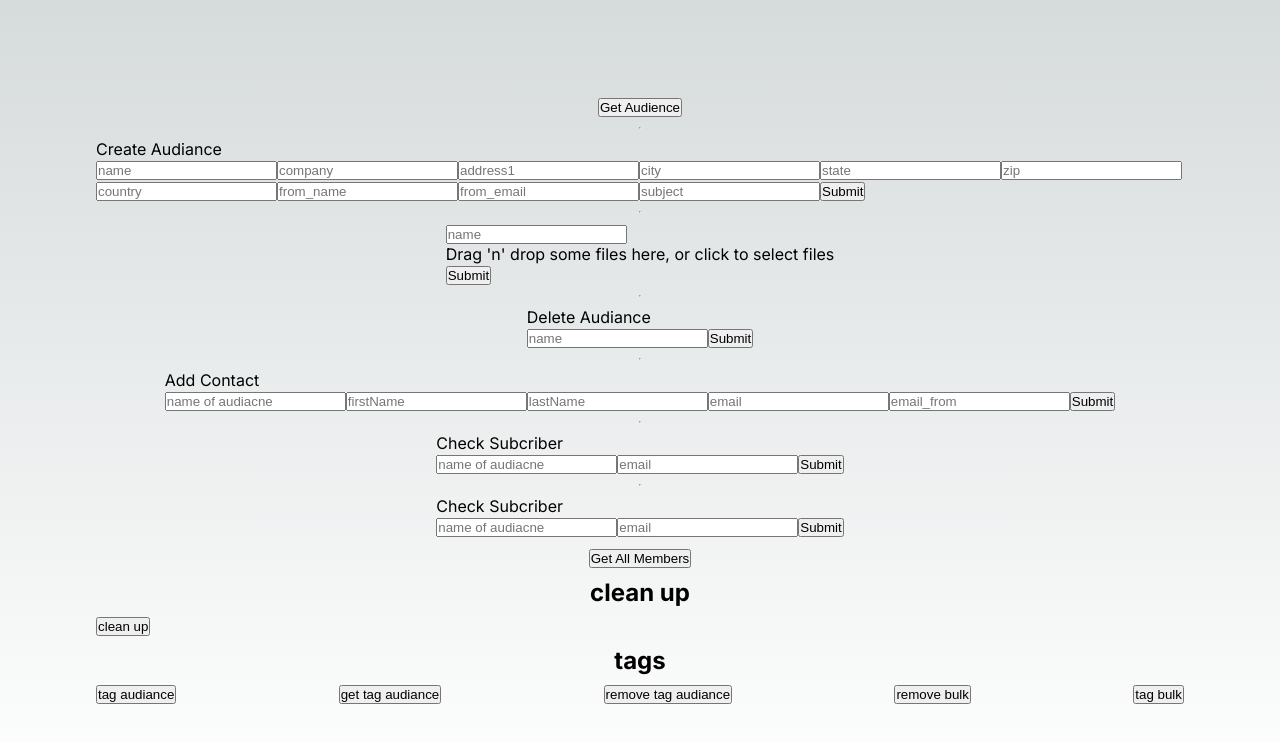
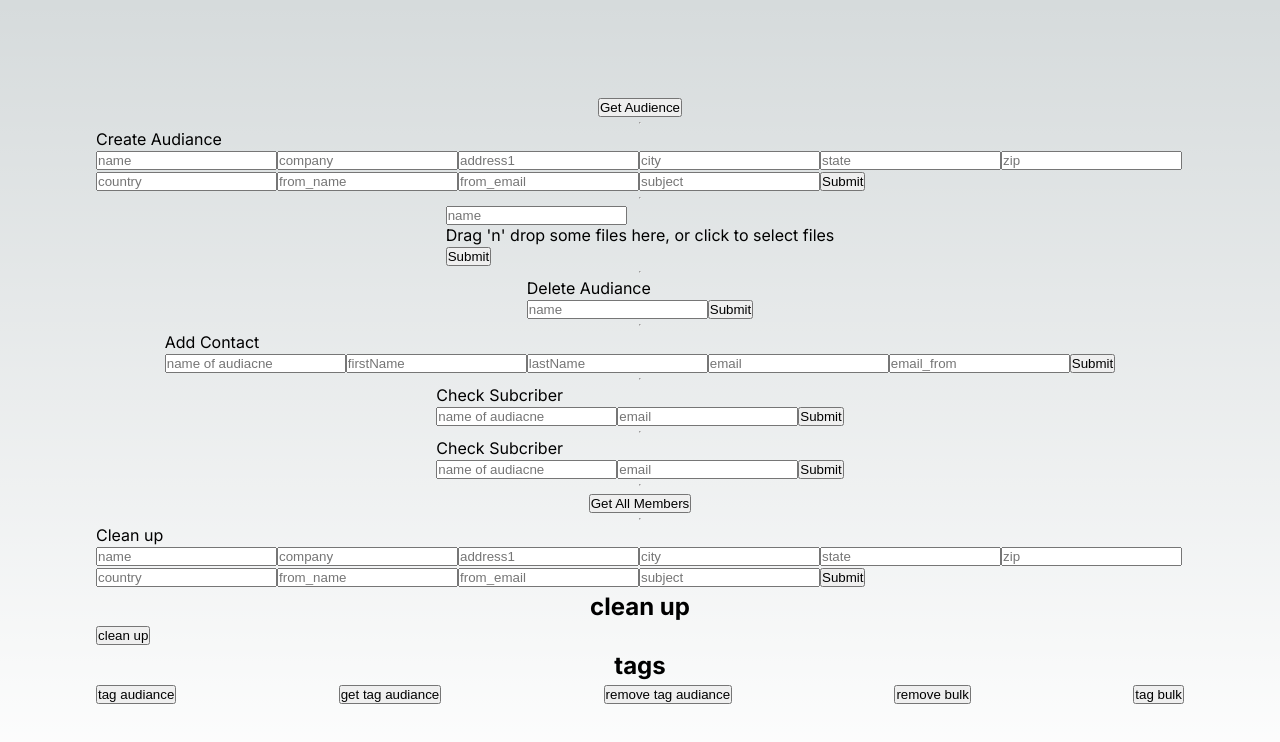
Before and after one commit to tumi267/mailChimpCleanup, a Next.js app: page / in a window 1280 px wide. Shown: the top 742 px of the page. Built offline with nearby package versions, Linux system fonts and the light colour scheme.

Commit message:
clean component

```diff
--- a/src/app/api/cleanUp/route.js
+++ b/src/app/api/cleanUp/route.js
@@ -8,7 +8,7 @@ export async function POST(req) {
         apiKey: process.env.mailChimp,  // Mailchimp API key
         server: process.env.prefix,     // Mailchimp server prefix (e.g., 'us1')
     });
-
+    const details= await req.json()
     try {
         // Fetch the list of all members
         const listdata = await fetch(`${process.env.DomainURL}/api/getAllMembers`, {
@@ -40,12 +40,13 @@ export async function POST(req) {
         }).map(e => emailTracker[e.member.email_address]);
 
         // Create a new audience
-        // has to take in body
+
         const newAudience = await fetch(`${process.env.DomainURL}/api/createAudiance`, {
             method: 'POST',
             headers: {
                 'Content-Type': 'application/json'
-            }
+            },
+            body:JSON.stringify(details)
         });
 
         const res = await newAudience.json();
--- a/src/app/components/BtnCall/Cleanup.js
+++ b/src/app/components/BtnCall/Cleanup.js
@@ -1,8 +1,102 @@
 'use client'
 
+import { useState } from "react"
+
 function Cleanup() {
+    const [details,setDetails]=useState({
+        name: "",
+        company: "",
+        address1: "",
+        city: "",
+        state: "",
+        zip: "",
+        country: "",
+        from_name: "",
+        from_email: "",
+        subject: "",
+        language: "EN_US"
+    })
+    const handleSubmit = async (event) => {
+        event.preventDefault()
+
+        // // Handle the submission of the form with the audience data
+        const res=await fetch('/api/cleanUp',{
+          method:'POST',
+          headers:{'Content-Type':'application/json'},
+          body:JSON.stringify(details)
+        })
+        const msg=await res.json()
+
+        alert(msg.msg)
+      }
   return (
-    <div>Clean up</div>
+    <div>Clean up
+ <form onSubmit={handleSubmit}>
+        <input
+          type="text"
+          placeholder="name"
+          value={details.name}
+          onChange={(e) => setDetails({ ...details, name: e.target.value })}
+        />
+        <input
+          type="text"
+          placeholder="company"
+          value={details.company}
+          onChange={(e) => setDetails({ ...details, company: e.target.value })}
+        />
+                <input
+          type="text"
+          placeholder="address1"
+          value={details.address1}
+          onChange={(e) => setDetails({ ...details, address1: e.target.value })}
+        />
+                <input
+          type="text"
+          placeholder="city"
+          value={details.city}
+          onChange={(e) => setDetails({ ...details, city: e.target.value })}
+        />
+                <input
+          type="text"
+          placeholder="state"
+          value={details.state}
+          onChange={(e) => setDetails({ ...details, state: e.target.value })}
+        />
+                <input
+          type="text"
+          placeholder="zip"
+          value={details.zip}
+          onChange={(e) => setDetails({ ...details, zip: e.target.value })}
+        />
+                <input
+          type="text"
+          placeholder="country"
+          value={details.country}
+          onChange={(e) => setDetails({ ...details, country: e.target.value })}
+        />
+                <input
+          type="text"
+          placeholder="from_name"
+          value={details.from_name}
+          onChange={(e) => setDetails({ ...details, from_name: e.target.value })}
+        />
+                <input
+          type="email"
+          placeholder="from_email"
+          value={details.from_email}
+          onChange={(e) => setDetails({ ...details, from_email: e.target.value })}
+        />
+                <input
+          type="text"
+          placeholder="subject"
+          value={details.subject}
+          onChange={(e) => setDetails({ ...details, subject: e.target.value })}
+        />
+
+        <button type="submit">Submit</button>
+      </form>
+
+    </div>
   )
 }
 
--- a/src/app/page.js
+++ b/src/app/page.js
@@ -9,6 +9,7 @@ import AddContact from './components/BtnCall/AddContact'
 import CheckSub from './components/BtnCall/CheckSub'
 import Unsubcribe from './components/BtnCall/Unsubcribe'
 import GetAllMembers from './components/BtnCall/GetAllMembers'
+import Cleanup from './components/BtnCall/Cleanup'
 
 
 export default function Home() {
@@ -28,8 +29,10 @@ export default function Home() {
     <CheckSub/>
     <hr/>
     <Unsubcribe/>
+    <hr/>
     <GetAllMembers/>
-
+    <hr/>
+    <Cleanup/>
      <h2>clean up</h2>
       <div className={styles.description}>
         <BtnCall
```
